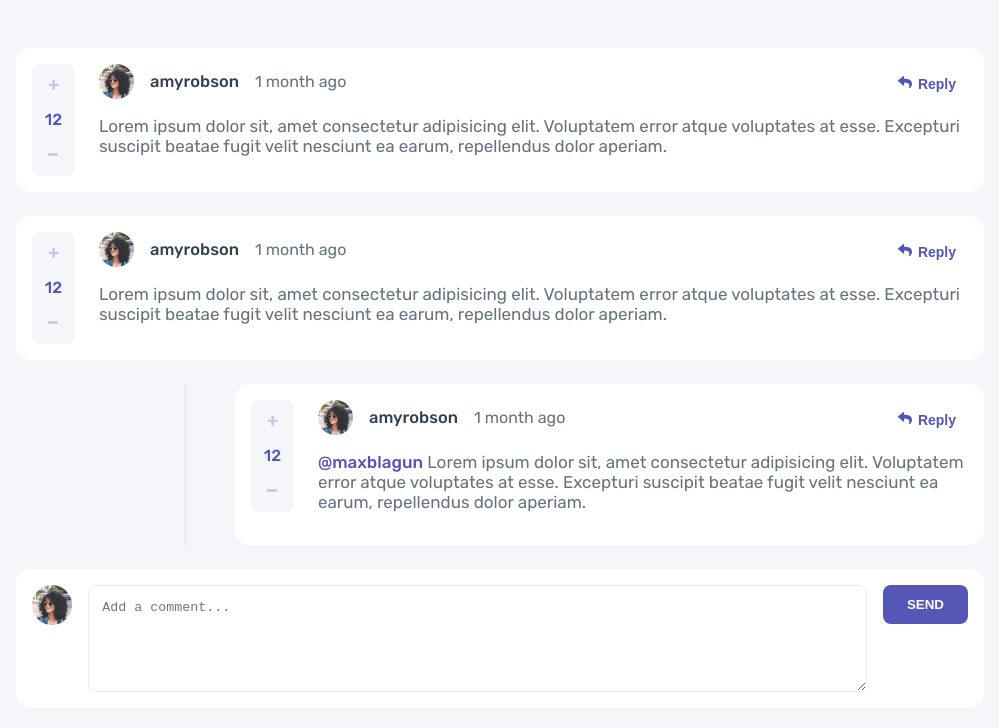
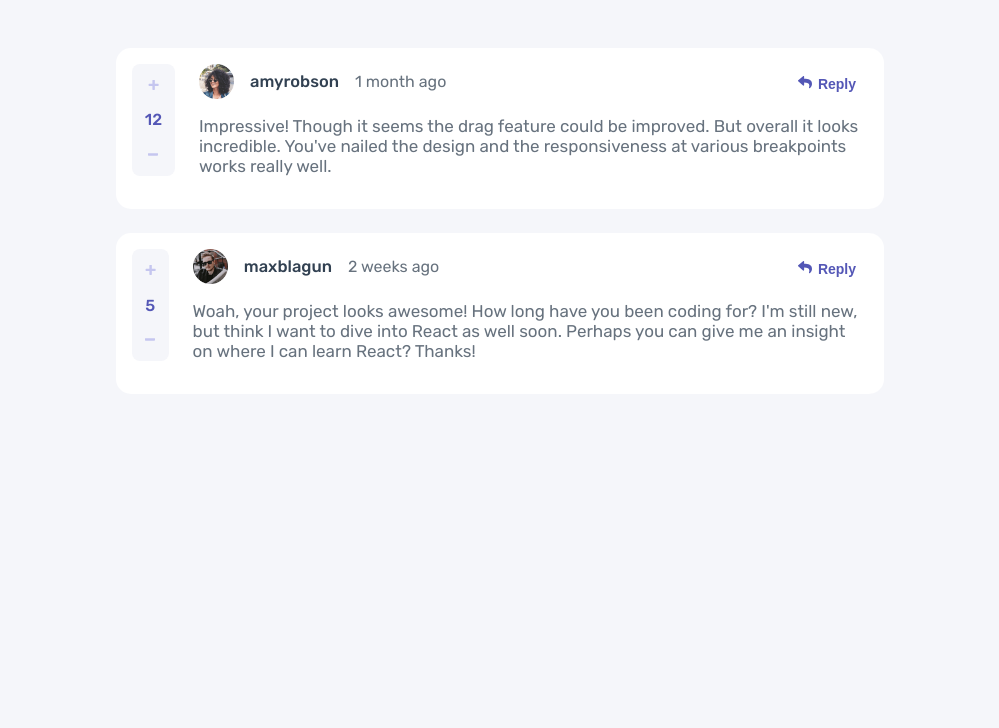
Before and after one commit to k0bek/interactive-comments-section-main, a plain HTML site: page index.html in a window 1280 px wide. Shown: the whole page, without its empty margins (140-1139 px from the left). Drawn offline with Linux system fonts and the light colour scheme.

Commit message:
few components and initializeRepliesComments added

```diff
--- a/index.html
+++ b/index.html
@@ -16,10 +16,9 @@
 <body>
 
   <div class="wrapper">
-    <section>
     <div class="cards">
 
-        <div class="card">
+      <!-- <div class="card">
 
         <div class="card__votes desktop">
           <button class="card__votes--plus"><img src="./images/icon-plus.svg" alt=""></button>
@@ -48,7 +47,7 @@
             </div>
 
             <button class="card-bottom__reply">
-                <span class="card-bottom__reply-icon"><img src="./images/icon-reply.svg" alt=""></span>
+              <img src="./images/icon-reply.svg" alt="" class="card-bottom__reply-icon">
               <p class="card-bottom__reply-text">Reply</p>
             </button>
           </div>
@@ -56,42 +55,6 @@
 
       </div>
 
-        <div class="card">
-
-          <div class="card__votes desktop">
-            <button class="card__votes--plus"><img src="./images/icon-plus.svg" alt=""></button>
-            <p class="card__votes-amount">12</p>
-            <button class="card__votes--minus"><img src="./images/icon-minus.svg" alt=""></button>
-          </div>
-
-          <div class="card-content">
-            <div class="card-top">
-              <div class="card-top__img">
-                <img src="./images/avatars/image-amyrobson.png" alt="">
-              </div>
-              <p class="card-top__username">amyrobson</p>
-              <p class="card-top__time">1 month ago</p>
-            </div>
-
-            <p class="card-text">Lorem ipsum dolor sit, amet consectetur adipisicing elit. Voluptatem error atque
-              voluptates at esse. Excepturi suscipit beatae fugit velit nesciunt ea earum, repellendus dolor aperiam.
-            </p>
-
-            <div class="card-bottom">
-              <div class="card__votes mobile">
-                <button class="card__votes--plus"><img src="./images/icon-plus.svg" alt=""></button>
-                <p class="card__votes-amount">12</p>
-                <button class="card__votes--minus"><img src="./images/icon-minus.svg" alt=""></button>
-              </div>
-
-              <button class="card-bottom__reply">
-                <span class="card-bottom__reply-icon"><img src="./images/icon-reply.svg" alt=""></span>
-                <p class="card-bottom__reply-text">Reply</p>
-              </button>
-            </div>
-          </div>
-
-        </div>
 
       <div class="answers">
 
@@ -135,6 +98,46 @@
         </div>
       </div>
 
+      <div class="card card-own">
+
+        <div class="card__votes desktop">
+          <button class="card__votes--plus"><img src="./images/icon-plus.svg" alt=""></button>
+          <p class="card__votes-amount">12</p>
+          <button class="card__votes--minus"><img src="./images/icon-minus.svg" alt=""></button>
+        </div>
+
+        <div class="card-content">
+          <div class="card-top">
+            <div class="card-top__img">
+              <img src="./images/avatars/image-amyrobson.png" alt="">
+            </div>
+            <p class="card-top__username">amyrobson</p>
+            <span class="card-top__you">you</span>
+            <p class="card-top__time">1 month ago</p>
+          </div>
+
+          <p class="card-text">Impressive! Though it seems the drag feature could be improved. But overall it looks
+            incredible. You've nailed the design and the responsiveness at various breakpoints works really well.
+          </p>
+
+          <div class="card-bottom">
+            <div class="card__votes mobile">
+              <button class="card__votes--plus"><img src="./images/icon-plus.svg" alt=""></button>
+              <p class="card__votes-amount">12</p>
+              <button class="card__votes--minus"><img src="./images/icon-minus.svg" alt=""></button>
+            </div>
+
+            <button class="card-bottom__reply">
+              <span class="card-bottom__delete-icon"><img src="./images/icon-delete.svg" alt=""></span>
+              <p class="card-bottom__delete-text">Delete</p>
+              <span class="card-bottom__reply-icon"><img src="./images/icon-edit.svg" alt=""></span>
+              <p class="card-bottom__reply-text">Edit</p>
+            </button>
+          </div>
+        </div>
+
+      </div>
+
       <div class="card card-add">
 
         <div class="card-add-mobile">
@@ -151,12 +154,11 @@
           <button class="card-add__send">Send</button>
         </div>
 
-        </div>
+      </div> -->
 
     </div>
 
   </div>
-  </section>
   </div>
 
 
--- /dev/null
+++ b/js/components/Button.js
@@ -0,0 +1,16 @@
+export const Button = (source, classes, content = "") => {
+	return `<button class=${classes}><img src=${source} alt="">${content}</button>`;
+};
+
+/* <img src="./images/icon-plus.svg" alt=""></img> */
+
+{
+	/* <button class="card__votes--plus"><img src="./images/icon-plus.svg" alt=""></button> */
+}
+
+{
+	/* <button class="card-bottom__reply">
+	${Image("./images/icon-reply.svg", "card-bottom__reply-icon")}$
+	{ParagraphText("card-bottom__reply-text", "Reply")}
+</button>; */
+}
--- /dev/null
+++ b/js/components/CardText.js
@@ -0,0 +1,3 @@
+export const ParagraphText = (classes, text) => {
+	return `<p class=${classes}>${text}</p>`;
+};
--- /dev/null
+++ b/js/components/CardVotes.js
@@ -0,0 +1,9 @@
+export const CardVotes = (children = "", platform = "desktop") => {
+	return `<div class="card__votes ${platform}">${children}</div>`;
+};
+
+{
+	/* <button class="card__votes--plus"><img src="./images/icon-plus.svg" alt=""></button>
+    <p class="card__votes-amount">12</p>
+    <button class="card__votes--minus"><img src="./images/icon-minus.svg" alt=""></button> */
+}
--- /dev/null
+++ b/js/components/CardVotesAmount.js
@@ -0,0 +1,3 @@
+export const CardVotesAmount = (value) => {
+	return `<p class="card__votes-amount">${value}</p>`;
+};
--- /dev/null
+++ b/js/components/Image.js
@@ -0,0 +1,3 @@
+export const Image = (source, classes) => {
+	return `<img src="${source}" alt="" class="${classes}">`;
+};
--- a/js/main.js
+++ b/js/main.js
@@ -1,3 +1,8 @@
+import { Button } from "./components/Button.js";
+import { CardVotesAmount } from "./components/CardVotesAmount.js";
+import { ParagraphText } from "./components/CardText.js";
+import { Image } from "./components/Image.js";
+
 const cardsSection = document.querySelector(".cards");
 
 const fetchJSON = async function () {
@@ -25,54 +30,64 @@ async function getResponse() {
 	return currentUser, comments;
 }
 
-// async function initializeComments() {
-// 	const commentsInformations = await getResponse();
+async function initializeComments() {
+	const commentsInformations = await getResponse();
 
-// 	for (const commentInfo of commentsInformations) {
-// 		const comment = document.createElement("div");
-// 		comment.classList.add("card");
-// 		cardsSection.append(comment);
-// 		comment.innerHTML = `
-// 		<div class="card__votes desktop">
-// 		<button class="card__votes--plus"><img src="./images/icon-plus.svg" alt=""></button>
-// 		<p class="card__votes-amount">12</p>
-// 		<button class="card__votes--minus"><img src="./images/icon-minus.svg" alt=""></button>
-// 	  </div>
+	for (const commentInfo of commentsInformations) {
+		const comment = document.createElement("div");
+		comment.classList.add("card");
+		comment.id = commentInfo.id;
+		cardsSection.append(comment);
+		comment.innerHTML = `
+		<div class="card__votes desktop">
 
-// 	  <div class="card-content">
-// 		<div class="card-top">
-// 		  <div class="card-top__img">
-// 			<img src="./images/avatars/image-amyrobson.png" alt="">
-// 		  </div>
-// 		  <p class="card-top__username">amyrobson</p>
-// 		  <p class="card-top__time">1 month ago</p>
-// 		</div>
+		${Button("./images/icon-plus.svg", "card__votes--plus")}
 
-// 		<p class="card-text">${commentInfo.content}
-// 		</p>
+          ${CardVotesAmount(commentInfo.score)}
+          ${Button("./images/icon-minus.svg", "card__votes--minus")}
+        </div>
 
-// 		<div class="card-bottom">
-// 		  <div class="card__votes mobile">
-// 			<button class="card__votes--plus"><img src="./images/icon-plus.svg" alt=""></button>
-// 			<p class="card__votes-amount">12</p>
-// 			<button class="card__votes--minus"><img src="./images/icon-minus.svg" alt=""></button>
-// 		  </div>
+        <div class="card-content">
+          <div class="card-top">
+            <div class="card-top__img">
+              ${Image(commentInfo.user.image.png)}
+            </div>
+            ${ParagraphText("card-top__username", commentInfo.user.username)}
+            ${ParagraphText("card-top__time", commentInfo.createdAt)}
+          </div>
 
-// 		  <button class="card-bottom__reply">
-// 			<span class="card-bottom__reply-icon"><img src="./images/icon-reply.svg" alt=""></span>
-// 			<p class="card-bottom__reply-text">Reply</p>
-// 		  </button>
-// 		</div>
-// 	  </div>
+          ${ParagraphText("card-text", commentInfo.content)}
 
-// 		`;
 
-// 		const commentInfoArr = commentInfo.replies;
+          <div class="card-bottom">
+            <div class="card__votes mobile">
+			${Button("./images/icon-plus.svg", "card__votes--plus")}
+			  ${CardVotesAmount(commentInfo.score)}
+			  ${Button("./images/icon-minus.svg", "card__votes--minus")}
 
-// 		if (commentInfoArr.length !== 0) {
-// 			console.log(commentInfoArr);
-// 		}
-// 	}
-// }
+            </div>
 
-initializeComments();
+            ${Button(
+							"./images/icon-reply.svg",
+							"card-bottom__reply",
+							ParagraphText("card-bottom__reply-text", "Reply")
+						)}
+          </div>
+        </div>
+
+		`;
+
+		const commentInfoReplies = commentInfo.replies;
+
+		if (commentInfoReplies.length !== 0) {
+			return commentInfoReplies;
+		}
+	}
+}
+
+const initializeRepliesComments = async function () {
+	const initialized = await initializeComments();
+	console.log(initialized);
+};
+
+initializeRepliesComments();
--- a/sass/main.scss
+++ b/sass/main.scss
@@ -9,6 +9,7 @@
 	flex-direction: column;
 	padding: 3em 1em;
 	gap: 1.5em;
+	width: 80%;
 
 	.card {
 		display: flex;
@@ -67,6 +68,11 @@
 				font-size: 1.4rem;
 				font-weight: 700;
 				color: $moderate-blue;
+			}
+
+			&__delete-text {
+				color: rgb(255, 83, 83);
+				margin-right: 1em;
 			}
 		}
 
@@ -134,17 +140,28 @@
 			&__textarea {
 				padding: 1em;
 				width: 100%;
-				max-width: 100%;
 				height: 8em;
-				max-height: 8em;
+				resize: none;
 				border-radius: 8px;
 				border: 1px solid $light-gray;
+
+				&:focus {
+					outline: 1px solid $moderate-blue;
+				}
 			}
+		}
+
+		&-top__you {
+			padding: 0.2em 0.5em;
+			font-size: 1.4rem;
+			border-radius: 8px;
+			background-color: $moderate-blue;
+			color: $white;
 		}
 	}
 }
 
-@media (min-width: 576px) {
+@media (min-width: 600px) {
 	.cards {
 		.card {
 			position: relative;
@@ -182,13 +199,21 @@
 			}
 
 			&-add {
+				display: flex;
+				justify-content: center;
+				align-items: center;
+				width: 100%;
+
+				&__textarea {
+					margin: 0 1em;
+				}
 				&-mobile {
 					display: none;
 				}
 				&-desktop {
 					display: flex;
+					justify-content: space-between;
 					align-items: flex-start;
-					gap: 1em;
 					width: 100%;
 				}
 			}
@@ -200,7 +225,7 @@
 		flex-direction: column;
 		gap: 1.5em;
 		align-self: flex-end;
-		max-width: 50em;
+		max-width: 45em;
 		border-left: 3px solid $light-gray;
 		padding: 0 0 0 3em;
 	}
--- a/sass/utils/_helpers.scss
+++ b/sass/utils/_helpers.scss
@@ -1,4 +1,6 @@
 .wrapper {
+	display: flex;
+	justify-content: center;
 	margin: 0 auto;
 	max-width: 1000px;
 	width: 100%;
```
Also changed, not shown: css/main.css, 1 other file. Lines whose indentation alone changed are shown as unchanged.
